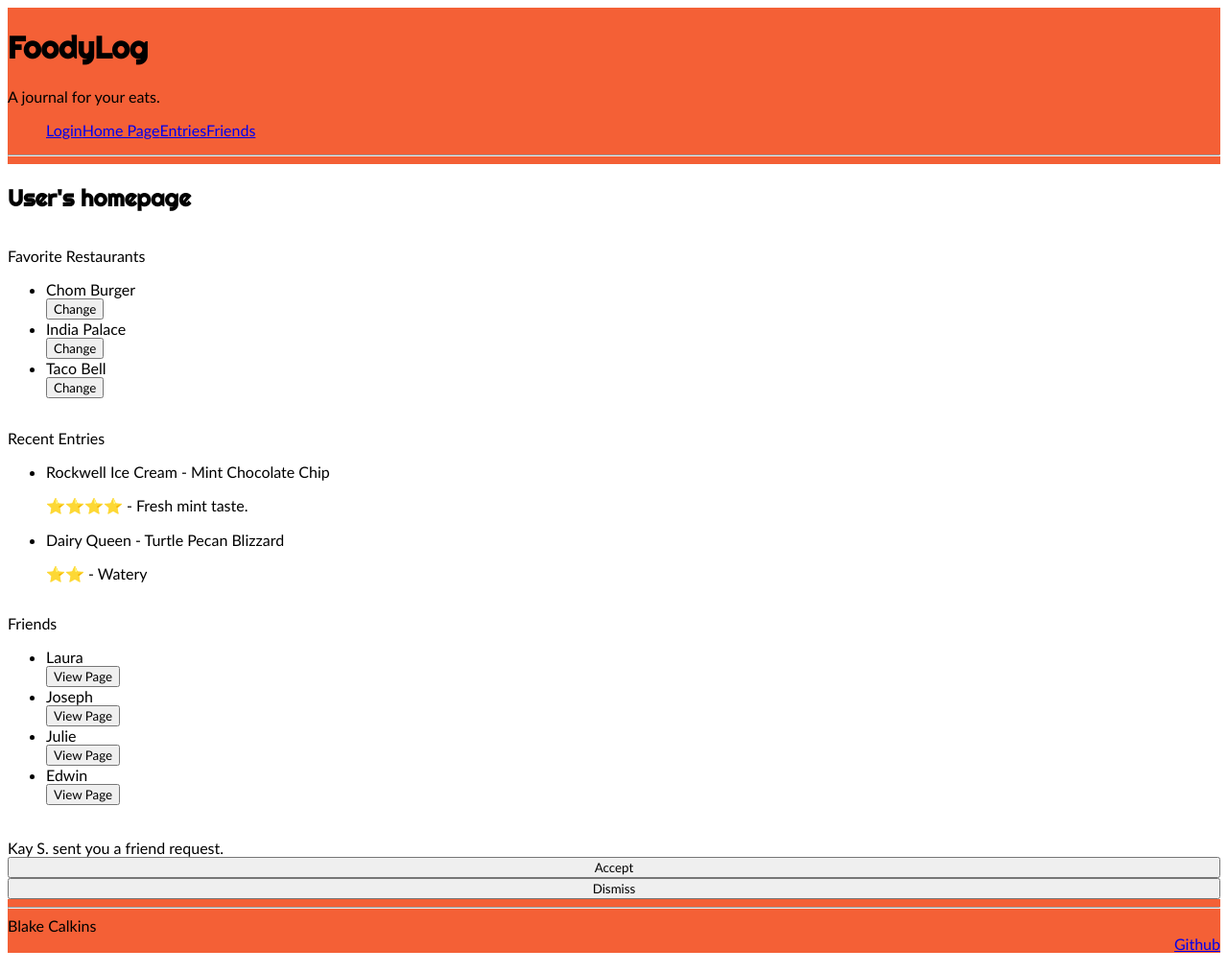
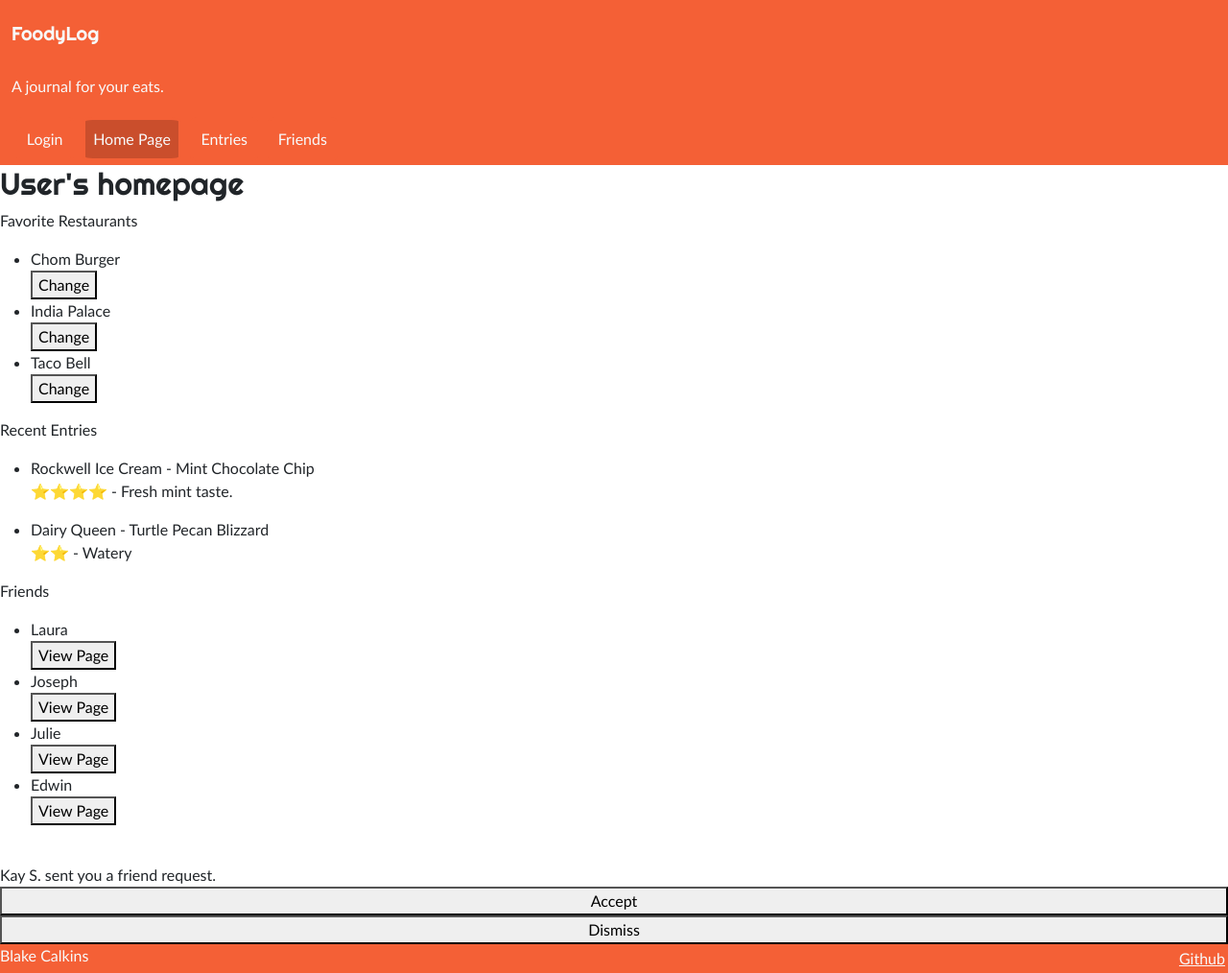
Before and after one commit to BlakeCalkins/startup, a plain HTML site: page startup-html/homepage.html in a window 1280 px wide. Shown: the whole page at 96% size. Drawn offline with nearby package versions, Linux system fonts and the light colour scheme.

Commit message:
update header and footer on pages

```diff
--- a/startup-html/entries.html
+++ b/startup-html/entries.html
@@ -3,23 +3,28 @@
 <head>
     <meta charset="UTF-8">
     <meta name="viewport" content="width=device-width, initial-scale=1.0">
-    <title>Document</title>
+    <title>FoodyLog Entries</title>
     <link rel="icon" href="favicon1.ico" />
     <link rel="stylesheet" href="styles.css" />
+    <link
+        rel="stylesheet"
+        href="https://cdn.jsdelivr.net/npm/bootstrap@5.2.3/dist/css/bootstrap.min.css"
+        integrity="sha384-rbsA2VBKQhggwzxH7pPCaAqO46MgnOM80zW1RWuH61DGLwZJEdK2Kadq2F9CUG65"
+        crossorigin="anonymous"
+    />
 </head>
 <body>
-    <header>
-        <h1>FoodyLog</h1>
-        <p>A journal for your eats.</p>
-        <nav>
-            <menu>
-                <li><a href="index.html">Login</a></li>
-                <li><a href="homepage.html">Home Page</a></li>
-                <li><a href="entries.html">Entries</a></li>
-                <li><a href="friends.html">Friends</a></li>
+    <header class="container-fluid">
+        <h1  class="navbar navbar-brand navbar-expand-lg bg-body-tertiary navbar-custom text-light">FoodyLog</h1>
+        <p   class="navbar navbar-expand-lg bg-body-tertiary navbar-custom text-light">A journal for your eats.</p>
+        <nav class="navbar navbar-expand-lg bg-body-tertiary navbar-custom text-light">
+            <menu class="navbar-nav">
+                <li class="nav-item"><a class="nav-link text-light" href="index.html">Login</a></li>
+                <li class="nav-item"><a class="nav-link text-light" href="homepage.html">Home Page</a></li>
+                <li class="nav-item"><a class="nav-link text-light active" href="entries.html">Entries</a></li>
+                <li class="nav-item"><a class="nav-link text-light" href="friends.html">Friends</a></li>
             </menu>
         </nav>
-        <hr />
     </header>
     <main>
         <section>
@@ -76,11 +81,9 @@
             <p>Yummy pecan ice cream, really liked the nuts and the flavors in the ice cream.</p>
         </ul>
     </main>
-    <footer>
-        <hr />
+    <footer class="text-light">
         <span>Blake Calkins</span>
-        <br />
-        <a href="https://github.com/BlakeCalkins/startup.git">Github</a>
+        <a class="nav-link text-light" href="https://github.com/BlakeCalkins/startup.git">Github</a>
     </footer>
 </body>
 </html>
--- a/startup-html/homepage.html
+++ b/startup-html/homepage.html
@@ -3,23 +3,28 @@
 <head>
     <meta charset="UTF-8">
     <meta name="viewport" content="width=device-width, initial-scale=1.0">
-    <title>Document</title>
+    <title>FoodyLog Homepage</title>
     <link rel="icon" href="favicon1.ico" />
     <link rel="stylesheet" href="styles.css" />
+    <link
+        rel="stylesheet"
+        href="https://cdn.jsdelivr.net/npm/bootstrap@5.2.3/dist/css/bootstrap.min.css"
+        integrity="sha384-rbsA2VBKQhggwzxH7pPCaAqO46MgnOM80zW1RWuH61DGLwZJEdK2Kadq2F9CUG65"
+        crossorigin="anonymous"
+    />
 </head>
 <body>
-    <header>
-        <h1>FoodyLog</h1>
-        <p>A journal for your eats.</p>
-        <nav>
-            <menu>
-                <li><a href="index.html">Login</a></li>
-                <li><a href="homepage.html">Home Page</a></li>
-                <li><a href="entries.html">Entries</a></li>
-                <li><a href="friends.html">Friends</a></li>
+    <header class="container-fluid">
+        <h1  class="navbar navbar-brand navbar-expand-lg bg-body-tertiary navbar-custom text-light">FoodyLog</h1>
+        <p   class="navbar navbar-expand-lg bg-body-tertiary navbar-custom text-light">A journal for your eats.</p>
+        <nav class="navbar navbar-expand-lg bg-body-tertiary navbar-custom text-light">
+            <menu class="navbar-nav">
+                <li class="nav-item"><a class="nav-link text-light" href="index.html">Login</a></li>
+                <li class="nav-item"><a class="nav-link text-light active" href="homepage.html">Home Page</a></li>
+                <li class="nav-item"><a class="nav-link text-light" href="entries.html">Entries</a></li>
+                <li class="nav-item"><a class="nav-link text-light" href="friends.html">Friends</a></li>
             </menu>
         </nav>
-        <hr />
     </header>
     <main>
         <h2>User's homepage</h2>
@@ -52,11 +57,9 @@
           <br />
           <div>Kay S. sent you a friend request.</div> <button type="button">Accept</button> <button type="button">Dismiss</button>
     </main>
-    <footer>
-        <hr />
+    <footer class="text-light">
         <span>Blake Calkins</span>
-        <br />
-        <a href="https://github.com/BlakeCalkins/startup.git">Github</a>
+        <a class="nav-link text-light" href="https://github.com/BlakeCalkins/startup.git">Github</a>
     </footer>
 </body>
 </html>
```
Also changed, not shown: startup-html/friends.html (+18 -15 lines).
